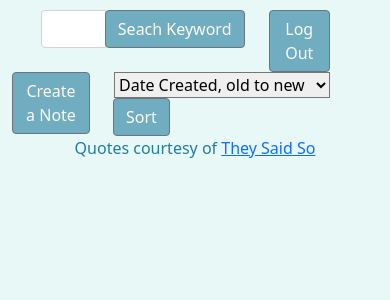
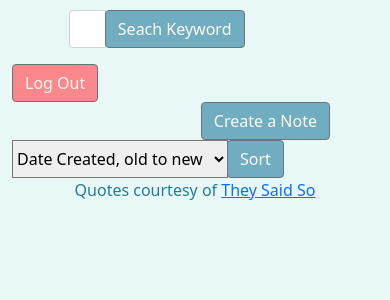
Before and after one commit to eycanny/project-digital-braindump, a Flask app: page /notes in a window 390 px wide. Shown: the top 300 px of the page. Run offline with Flask 2, Linux system fonts and the light colour scheme; the visitor is signed in with stand-in values (Sample User, id 1); data comes from the database, SQL or seed files in the repository; data that the repository does not hold is empty.

Commit message:
Update note button elements
- Added responsive columns for different screen sizes
- Added code to handle long text in button
- Changed color of logout button

```diff
--- a/static/css/styles.css
+++ b/static/css/styles.css
@@ -52,9 +53,13 @@ table {
 /* Notes page */
 
 /* Overrides Bootstrap's color for buttons */
-.note-btn {
+.option-btn {
     background-color: rgba(34,124,157, 0.6);
     color: rgb(254,249,239);
+}
+
+#logout-button {
+    background-color: rgba(254, 109, 115, 0.8);
 }
 
 /* For note buttons */
--- a/templates/user_notes.html
+++ b/templates/user_notes.html
@@ -4,28 +4,29 @@
 {% block body %}
   <div class="row" id="user-options">
     <div class="row">
-      <div class="col-1"></div>
-      <div class="col-8" id="search-col">
+      <div class="col-2"></div>
+      <div class="col-7" id="search-col">
         <!-- Feature: Keyword Search -->
         <form action="/search" id="search-option">
           <div class="input-group mb-3">
             <input class="form-control" type="search" name="search" id="search-bar">
             <div class="input-group-append">
-              <button class="btn btn-outline-secondary note-btn" id="search-button">Seach Keyword</button>
+              <button class="btn btn-outline-secondary option-btn" id="search-button">Seach Keyword</button>
             </div>
           </div>
         </form>
       </div>
+      <div class="col-1"></div>
       <div class="col">
         <form action="/logout" id="logout-option">
-          <button class="btn btn-outline-secondary note-btn" type="submit" id="logout-button">Log Out</button>
+          <button class="btn btn-outline-secondary option-btn" type="submit" id="logout-button">Log Out</button>
         </form>
       </div>
     </div>
     <div class="row">
-      <div class="col" align="right">
+      <div class="col-sm-12 col-md-6" align="right">
         <!-- Feature: Note Creation Modal -->
-        <button class="btn btn-outline-secondary note-btn" id="create-note-button">Create a Note</button>
+        <button class="btn btn-outline-secondary option-btn" id="create-note-button">Create a Note</button>
 
         <div class="modal-box" id="modal-box">
           <form action="/create-note" method="POST" enctype="multipart/form-data">
@@ -57,7 +58,7 @@
           </form>
         </div>
       </div>
-      <div class="col" id="sort-col">
+      <div class="col-sm-12 col-md-6" id="sort-col">
         <!-- Feature: Sort Filters -->
         <form action="/sort-by" id="sort-option">
           <div class="input-group">
@@ -70,7 +71,7 @@
               <option value="date-modified-desc">Date Modified, new to old</option>
             </select>
             <div class="input-group-append">
-              <button class="btn btn-outline-secondary note-btn" id="sort-button">Sort</button>
+              <button class="btn btn-outline-secondary option-btn" id="sort-button">Sort</button>
             </div>
           </div>
         </form>
```
Also changed, not shown: other parts of static/css/styles.css (+7 -0 lines), other parts of templates/user_notes.html (+4 -4 lines).
